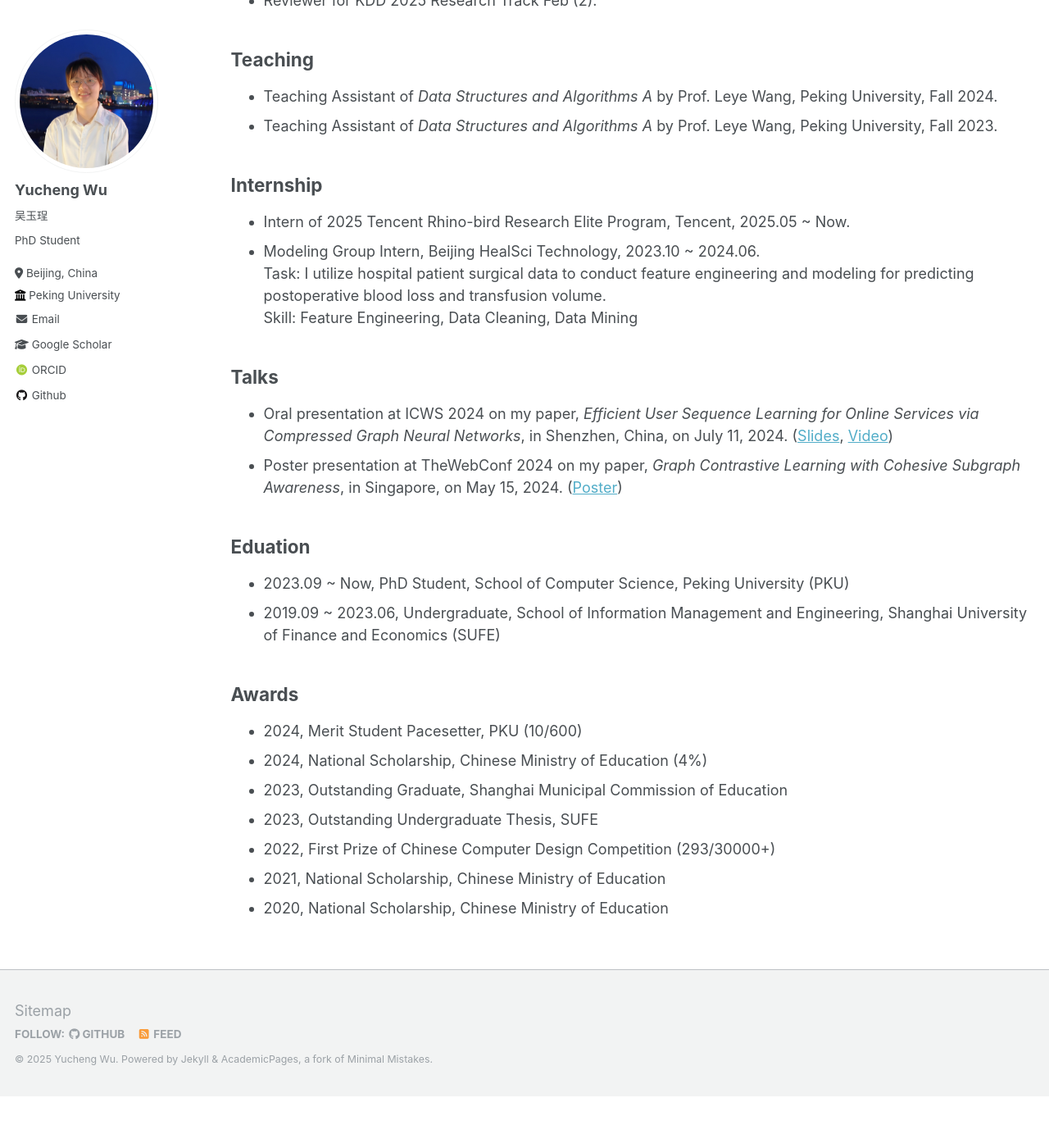
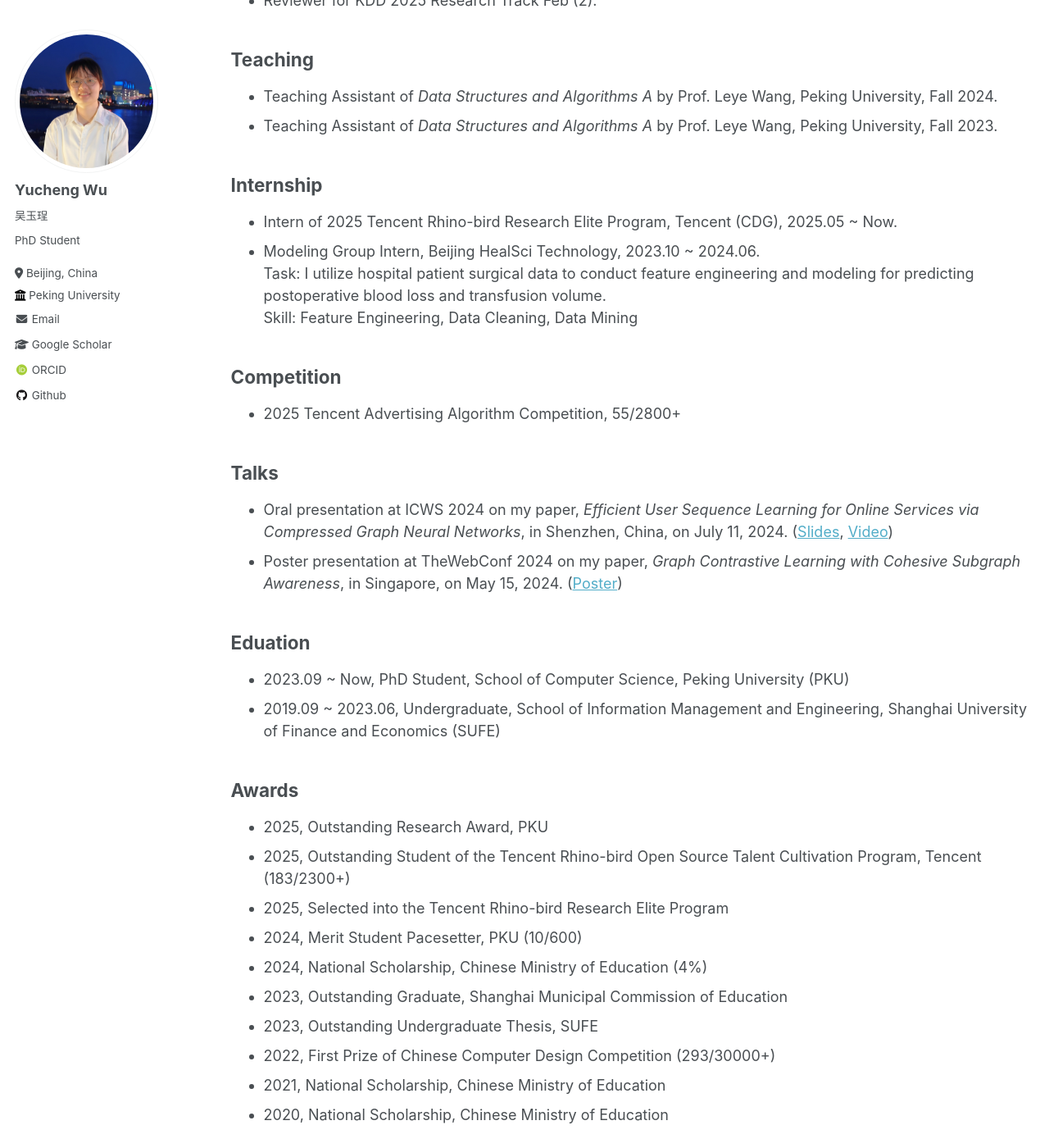
Before and after one commit to wuyucheng2002/wuyucheng2002.github.io, a Jekyll site: the page built from _pages/experience.md, in a window 1280 px wide and 1400 px high, scrolled down 285 px. Shown: the whole window at 82% size. Built offline with Jekyll 4.4.1, drawn with Linux system fonts in a browser that asks for light colours; some web fonts are replaced; before the commit the page ends 1622 px from its top, so only the background shows below that.

Commit message:
Update experience.md

```diff
--- a/_pages/experience.md
+++ b/_pages/experience.md
@@ -17,10 +17,13 @@ author_profile: true
 
 ## Internship
 
-* Intern of 2025 Tencent Rhino-bird Research Elite Program, Tencent, 2025.05 ~ Now.
+* Intern of 2025 Tencent Rhino-bird Research Elite Program, Tencent (CDG), 2025.05 ~ Now.
 * Modeling Group Intern, Beijing HealSci Technology, 2023.10 ~ 2024.06. <br/>
 Task: I utilize hospital patient surgical data to conduct feature engineering and modeling for predicting postoperative blood loss and transfusion volume. <br/>
 Skill: Feature Engineering, Data Cleaning, Data Mining
+
+## Competition
+* 2025 Tencent Advertising Algorithm Competition, 55/2800+
 
 ## Talks
 
@@ -35,6 +38,9 @@ Skill: Feature Engineering, Data Cleaning, Data Mining
 
 ## Awards
 
+* 2025, Outstanding Research Award, PKU
+* 2025, Outstanding Student of the Tencent Rhino-bird Open Source Talent Cultivation Program, Tencent (183/2300+)
+* 2025, Selected into the Tencent Rhino-bird Research Elite Program
 * 2024, Merit Student Pacesetter, PKU (10/600)
 * 2024, National Scholarship, Chinese Ministry of Education (4%)
 * 2023, Outstanding Graduate, Shanghai Municipal Commission of Education
```
